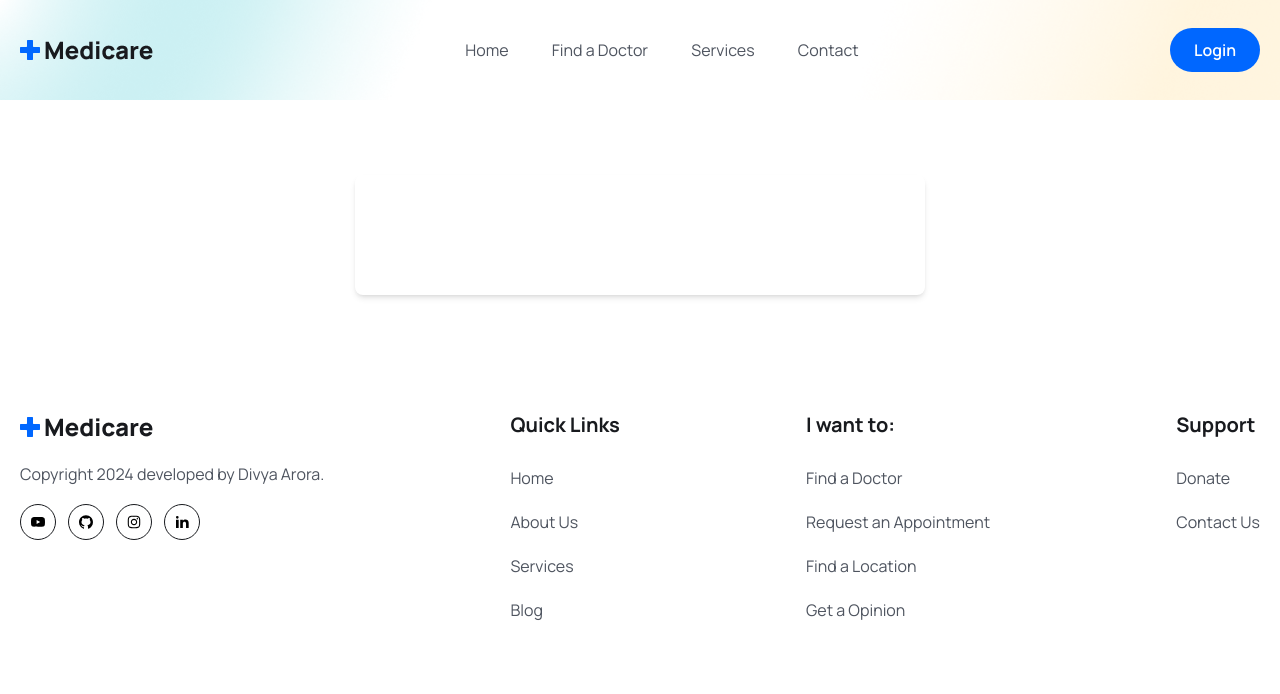
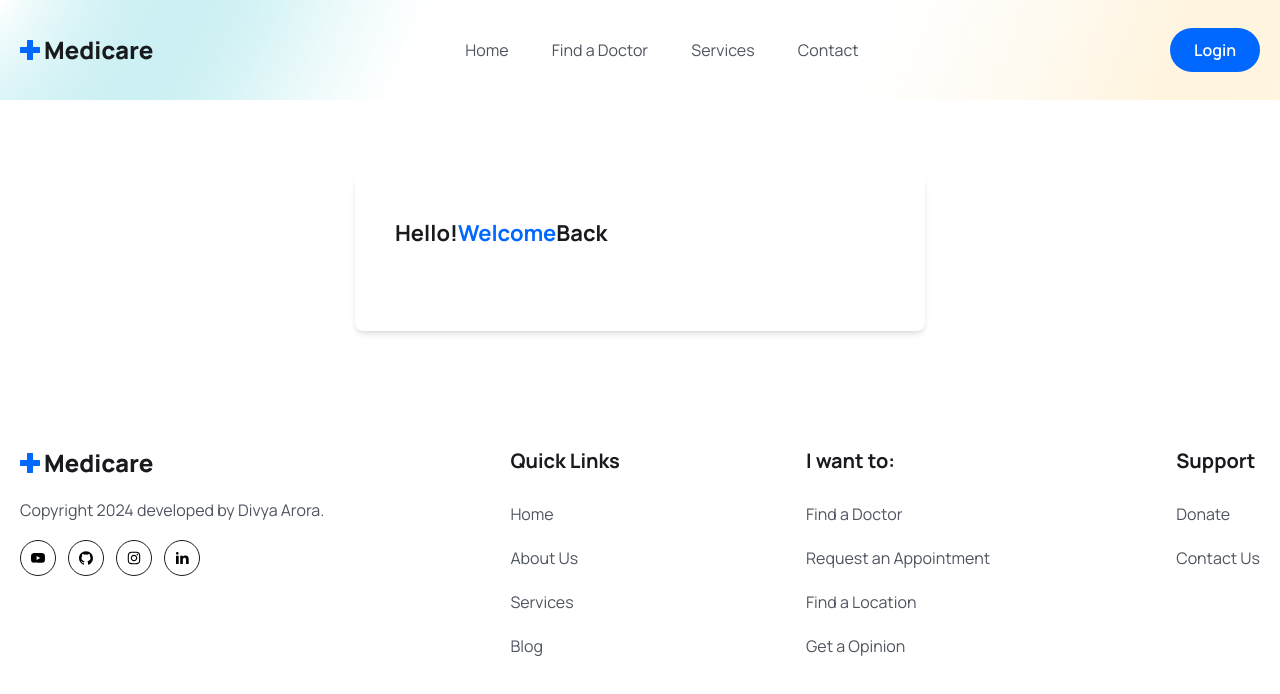
Before and after one commit to aroraadivya/Mern-Stack-Medicare, a React (Vite) app in the folder frontend/: page /login in a window 1280 px wide. Shown: the top 694 px of the page. Built offline with nearby package versions, Linux system fonts and the light colour scheme.

Commit message:
Add welcome message to Login component heading

```diff
--- a/frontend/src/pages/Login.jsx
+++ b/frontend/src/pages/Login.jsx
@@ -5,6 +5,9 @@ const Login = () => {
         <section className='px-5 lg:px-0'>
             <div className='w-full max-w-[570px] mx-auto rounded-lg shadow-md md:p-10'>
                 <h3 className='text-headingColor text-[22px] leading-9 font-bold mb-10'>
+                    Hello!<span className='text-primaryColor'>
+                        Welcome
+                    </span>Back
                 </h3>
             </div>
         </section>
```
